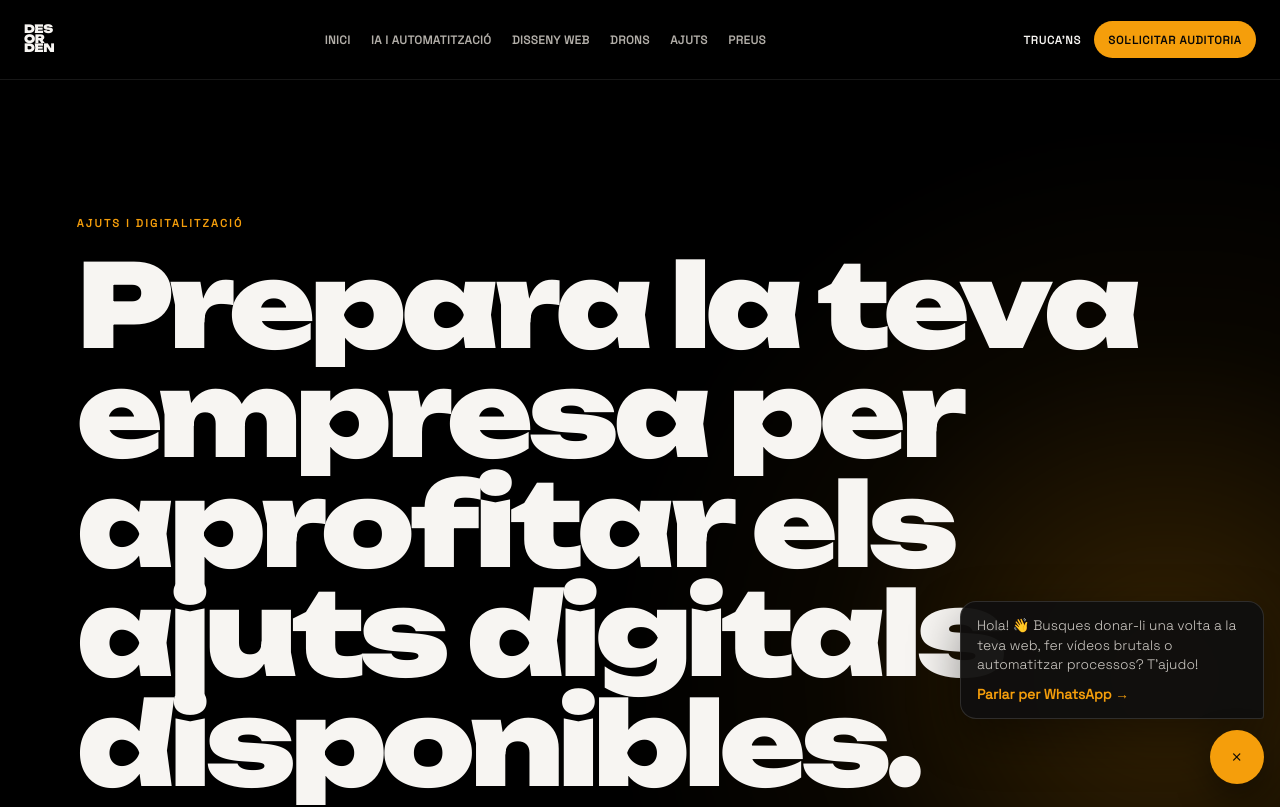
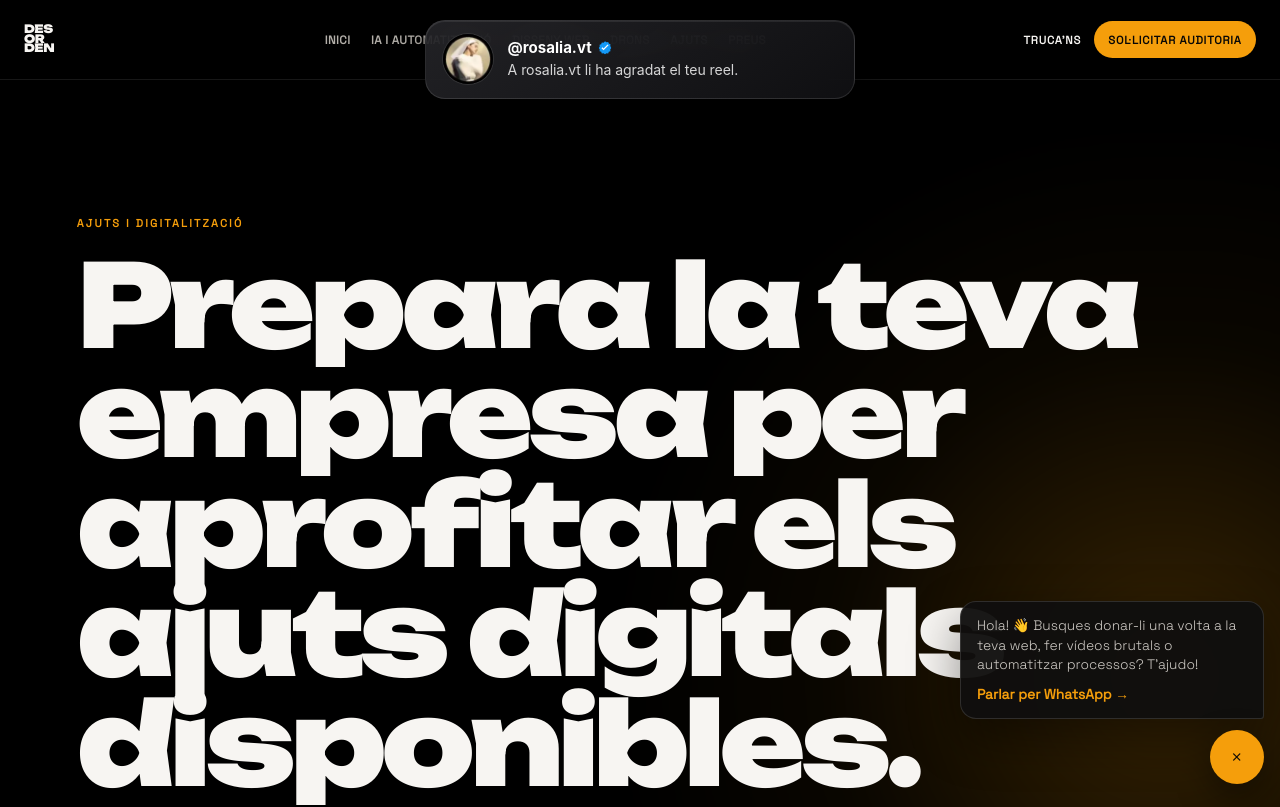
Before and after one commit to desorden-ai/FLOW, a Next.js app: page /ajuts in a window 1280 px wide. Shown: the top 807 px of the page. Built offline with nearby package versions, Linux system fonts and the light colour scheme.

Commit message:
Mount social proof notifications globally

```diff
--- a/app/layout.tsx
+++ b/app/layout.tsx
@@ -2,11 +2,12 @@ import type { Metadata } from "next";
 import type { ReactNode } from "react";
 import { ContactWhatsAppForm } from "../components/ContactWhatsAppForm";
 import { SiteNavigation } from "../components/SiteNavigation";
+import { SocialProofPushNotifications } from "../components/SocialProofPushNotifications";
 import "./globals.css";
 import "./desorden-fixes.css";
 import "./contact-form.css";
 import "./logo-tunnel.css";
-import "./social-proof-cards.css";
+import "./push-notifications.css";
 import "./video-layout-restore.css";
 import "./commercial-pages.css";
 import "./commercial-a11y-fixes.css";
@@ -64,6 +65,7 @@ export default function RootLayout({ children }: Readonly<{ children: ReactNode
         <SiteNavigation />
         {children}
         <ContactWhatsAppForm />
+        <SocialProofPushNotifications heroSelector="#intro" />
         <script
           type="application/ld+json"
           dangerouslySetInnerHTML={{
```
